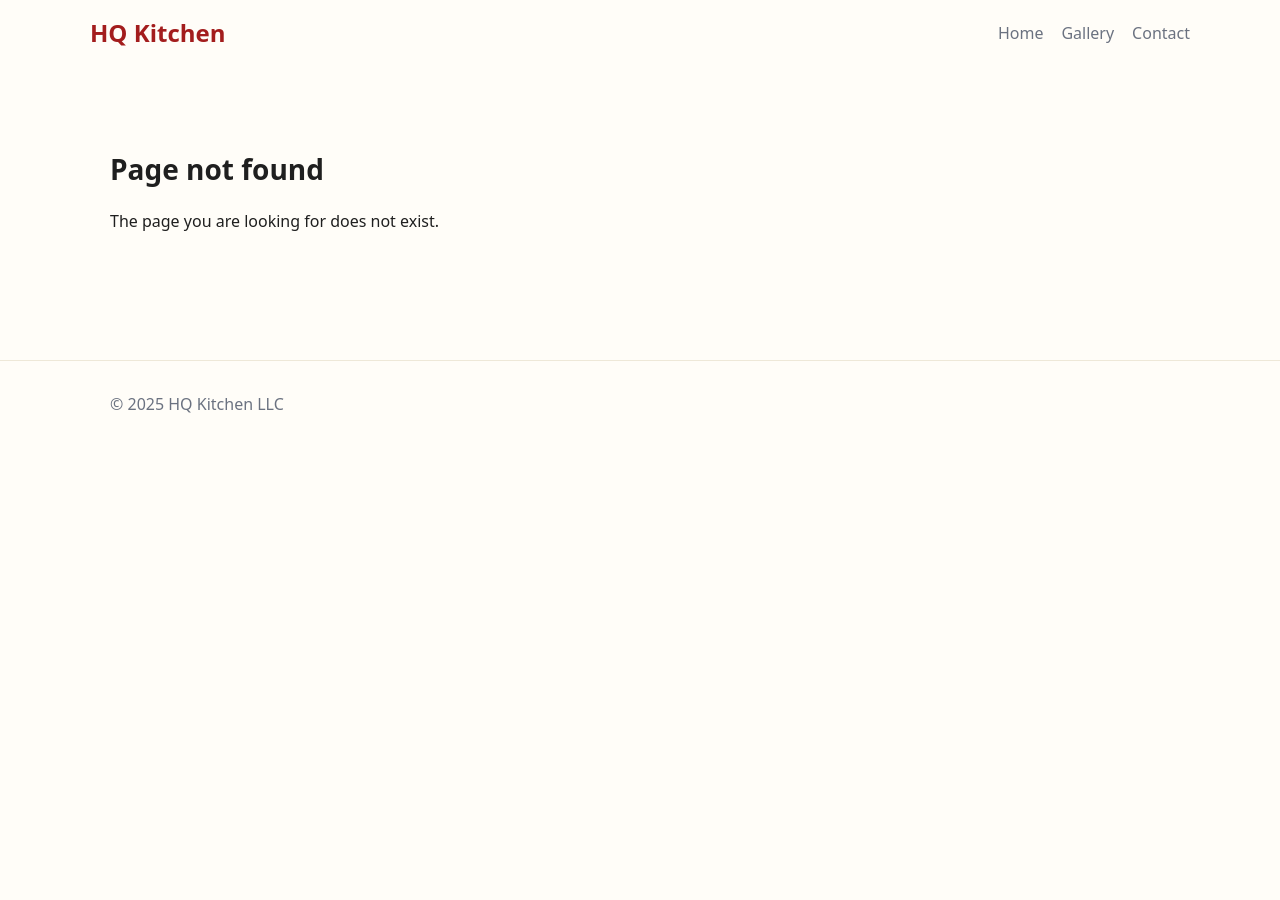
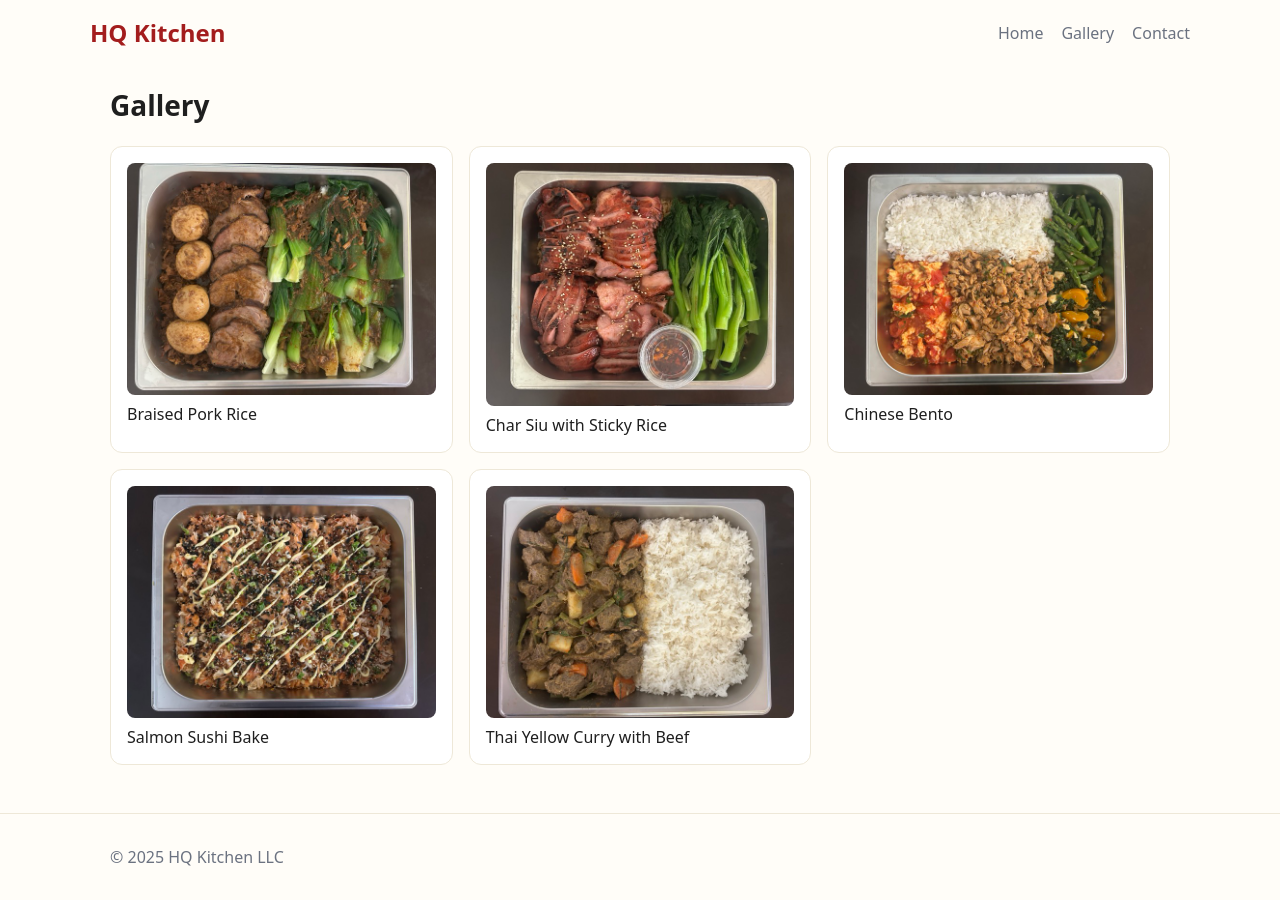
Before and after one commit to haiqiao/hqkitchen, a Next.js app: page /hqkitchen/gallery in a window 1280 px wide. Before the commit this address had no page. Before the commit the page ends 800 px from the top, so only its background shows below. Built offline with nearby package versions, Linux system fonts and the light colour scheme.

Commit message:
Fix image paths with proper basePath for GitHub Pages deployment

```diff
--- a/next.config.js
+++ b/next.config.js
@@ -4,8 +4,8 @@ const basePath = process.env.BASE_PATH || '';
 
 const nextConfig = {
   output: 'export',
-  basePath,
-  assetPrefix: basePath ? `${basePath}/` : undefined,
+  basePath: basePath || '/hqkitchen',
+  assetPrefix: basePath ? `${basePath}/` : '/hqkitchen/',
   images: { unoptimized: true },
   trailingSlash: true,
 };
--- a/src/app/gallery/page.tsx
+++ b/src/app/gallery/page.tsx
@@ -1,6 +1,5 @@
 import fs from "node:fs";
 import path from "node:path";
-import Image from "next/image";
 
 export const metadata = { title: "Gallery | HQ Kitchen" };
 
@@ -10,8 +9,9 @@ function getLocalPhotos() {
   try {
     const files = fs.readdirSync(galleryDir);
     const images = files.filter((f) => /\.(jpe?g|png|webp)$/i.test(f));
+    const basePath = process.env.BASE_PATH || '/hqkitchen';
     return images.map((file) => ({
-      src: `/images/gallery/${file}`,
+      src: `${basePath}/images/gallery/${file}`,
       alt: file.replace(/[-_]/g, " ").replace(/\.[^.]+$/, ""),
     }));
   } catch {
@@ -28,11 +28,9 @@ export default function GalleryPage() {
       <div className="grid">
         {photos.map((p, i) => (
           <div className="card" key={i}>
-            <Image
+            <img
               src={p.src}
               alt={p.alt}
-              width={400}
-              height={300}
               style={{ width: "100%", height: "auto", display: "block", borderRadius: 8 }}
             />
             <p style={{ marginTop: 8 }}>{p.alt}</p>
```
